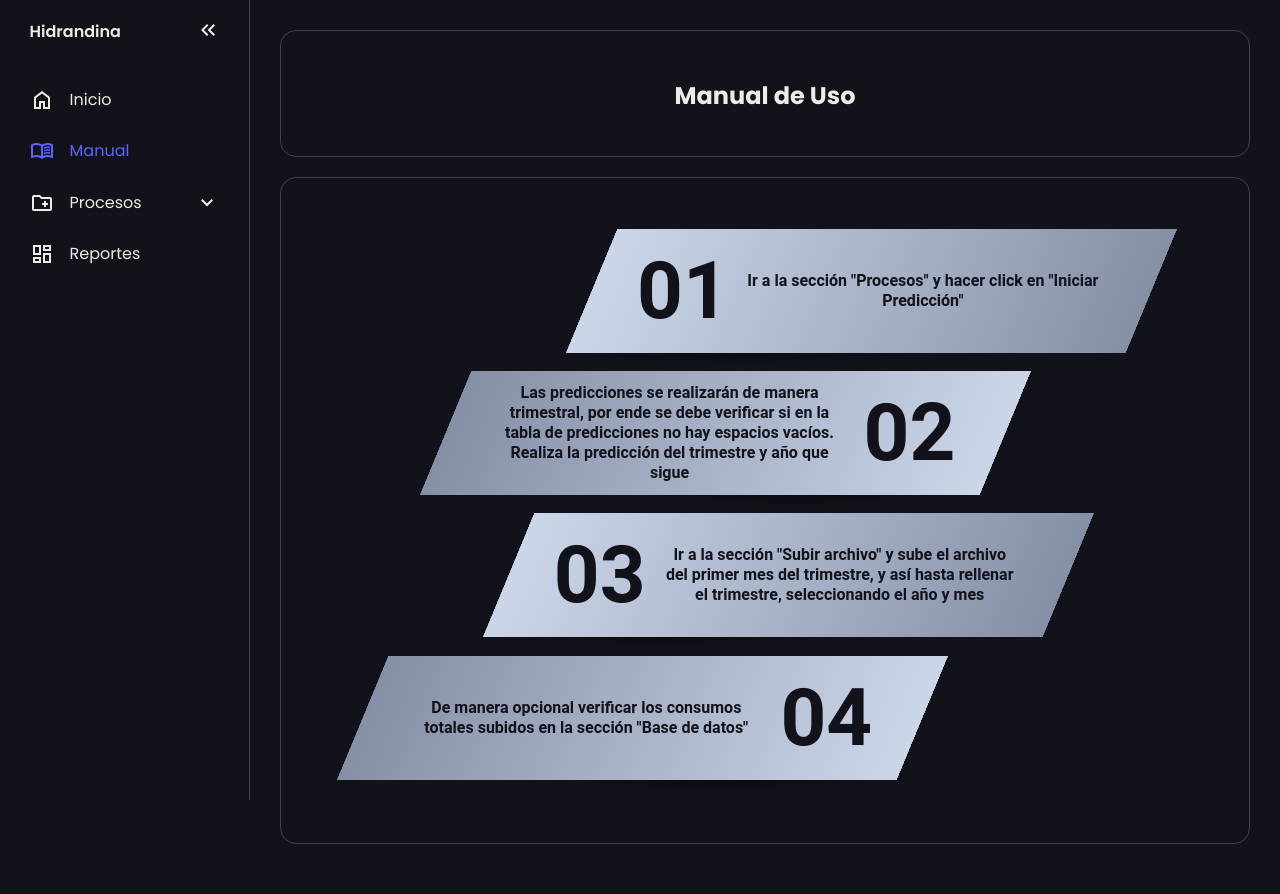
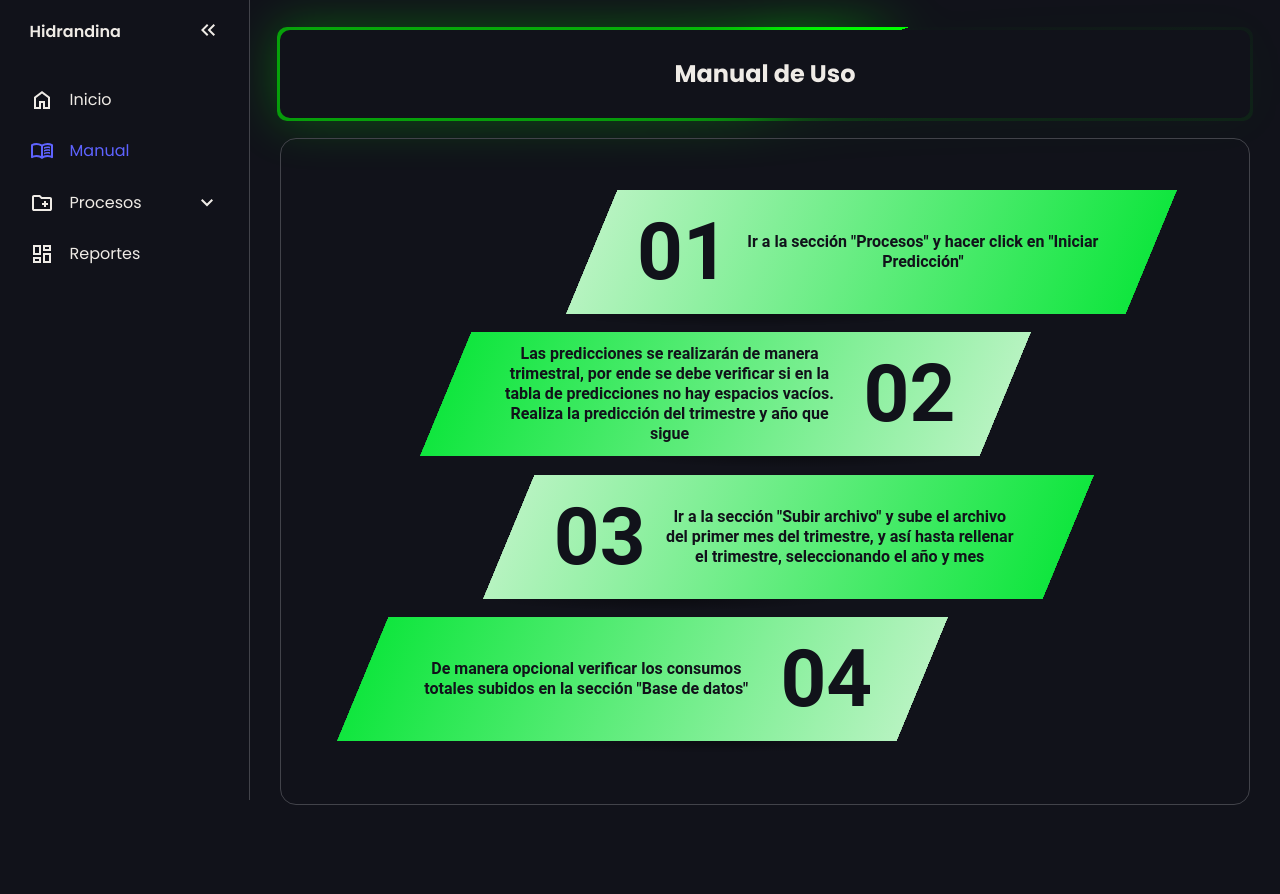
Before and after one commit to JuanChuTri123/PROYECTO_FINAL2, a Flask app: page /manual in a window 1280 px wide. After the commit the page ends 805 px from the top, so only its background shows below. Run offline with Flask 3, Linux system fonts and the light colour scheme.

Commit message:
Update manual.html

```diff
--- a/templates/manual.html
+++ b/templates/manual.html
@@ -9,9 +9,11 @@ Manual de Usuario
 <link rel="stylesheet" href="{{ url_for('static', filename='css/estilos_manual.css') }}">
 
 <body>
-    <div class="container ">
+    <div class="card green">
         <h2 class="tituloman">Manual de Uso</h2>
     </div>
+
+
 
     <!-- <p>Aquí irá toda la información del manual...</p> -->
     <style>
@@ -29,14 +31,14 @@ Manual de Usuario
         <div class="centrarmanual">
 
 
-            <p style="--i: 0; --slist: #8590a7,#ccd6e9;">Ir a la sección "Procesos" y hacer click en "Iniciar
+            <p style="--i: 0; --slist: #10e63e,#b6f3c0;">Ir a la sección "Procesos" y hacer click en "Iniciar
                 Predicción"</p>
-            <p style="--i: 1; --slist: #8590a7,#ccd6e9;">Las predicciones se realizarán de manera trimestral, por ende
+            <p style="--i: 1; --slist: #10e63e,#b6f3c0;">Las predicciones se realizarán de manera trimestral, por ende
                 se debe verificar si en la tabla de predicciones no hay espacios vacíos. Realiza la predicción del
                 trimestre y año que sigue</p>
-            <p style="--i: 2; --slist: #8590a7,#ccd6e9;">Ir a la sección "Subir archivo" y sube el archivo del primer
+            <p style="--i: 2; --slist: #10e63e,#b6f3c0;">Ir a la sección "Subir archivo" y sube el archivo del primer
                 mes del trimestre, y así hasta rellenar el trimestre, seleccionando el año y mes</p>
-            <p style="--i: 3; --slist: #8590a7,#ccd6e9;">De manera opcional verificar los consumos totales subidos en la
+            <p style="--i: 3; --slist: #10e63e,#b6f3c0;">De manera opcional verificar los consumos totales subidos en la
                 sección "Base de datos"</p>
 
         </div>
```
